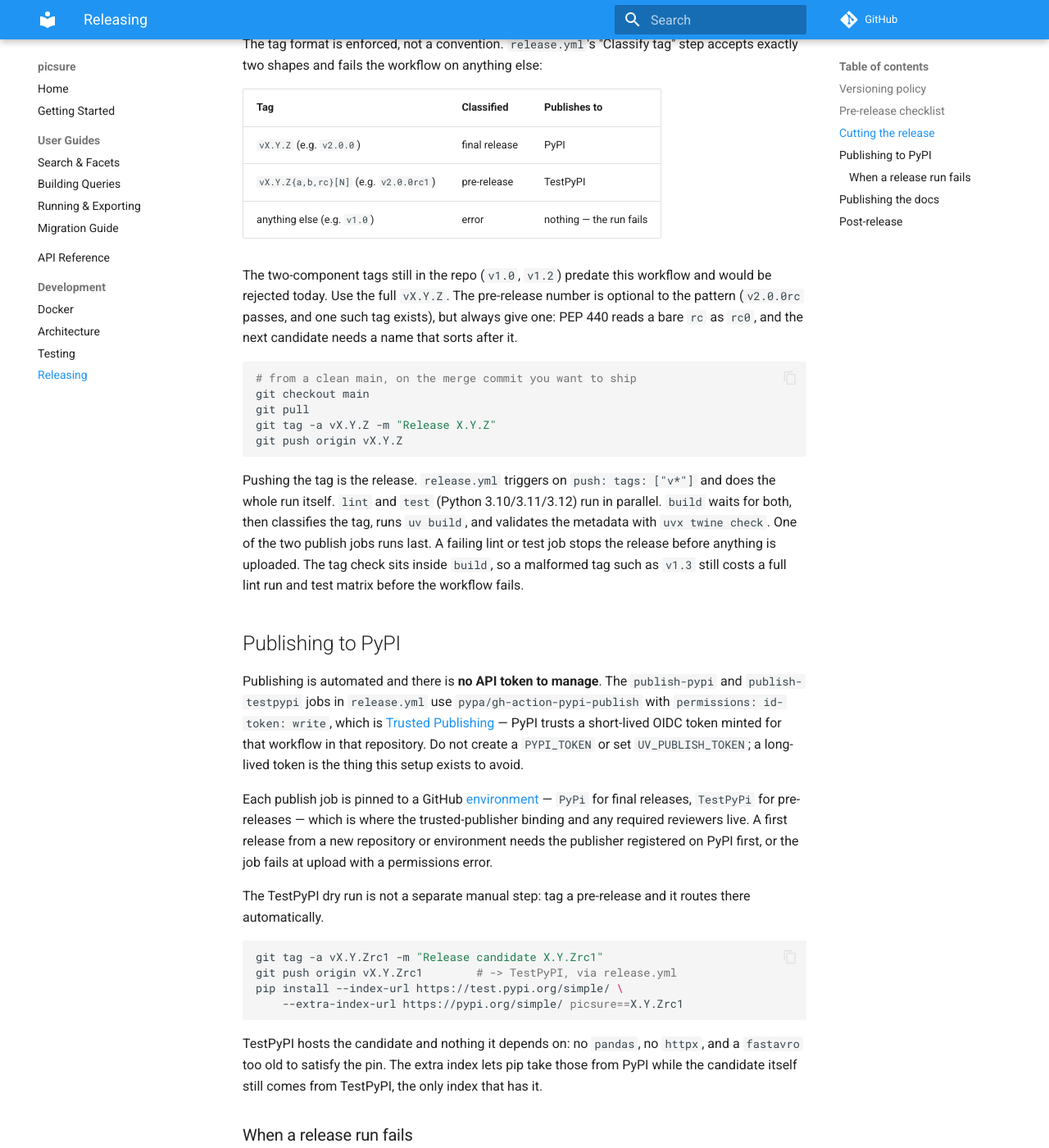
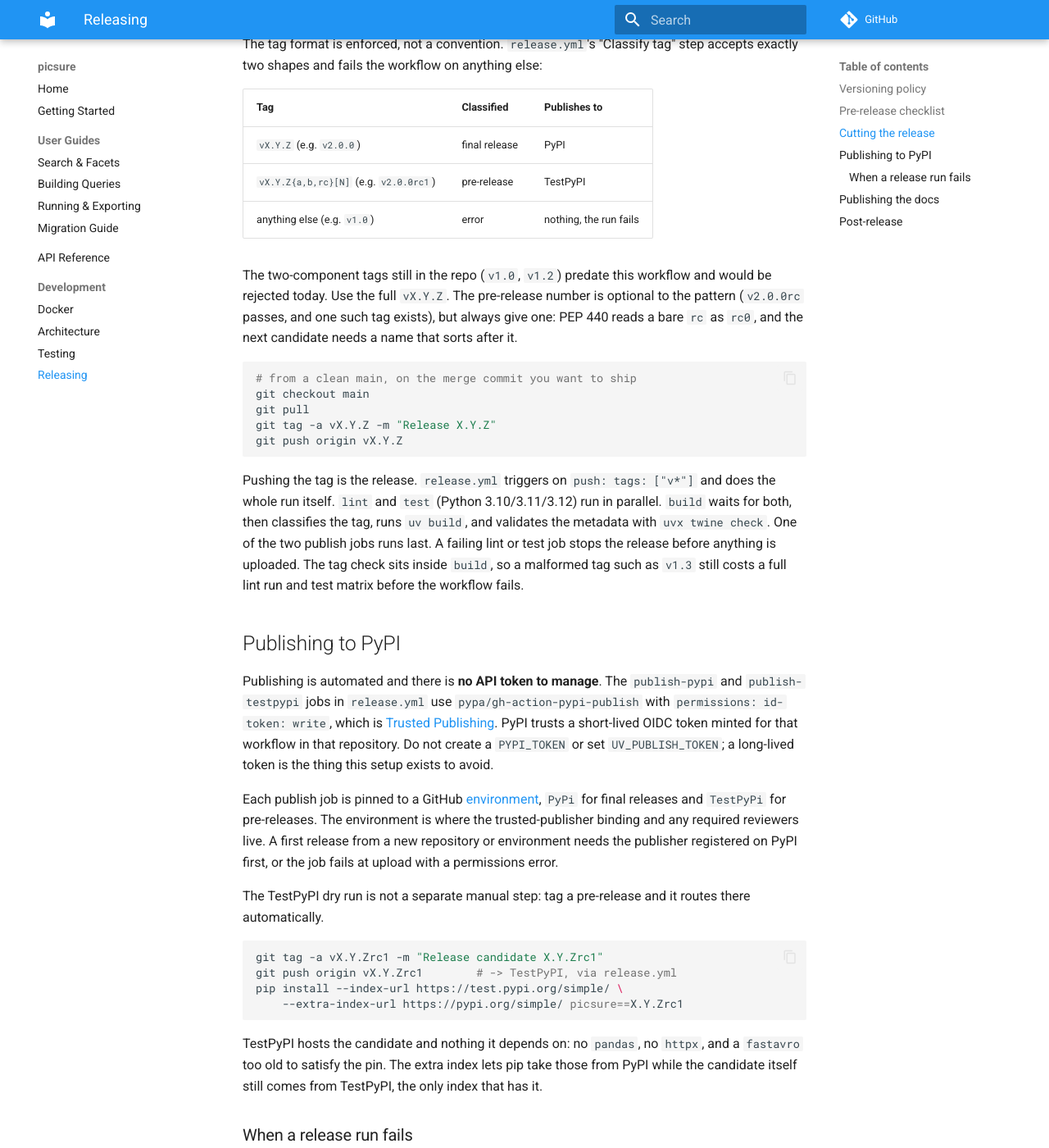
Before and after one commit to hms-dbmi/pic-sure-python-adapter-hpds, an MkDocs documentation site: the page built from docs/development/releasing.md, in a window 1280 px wide and 1400 px high, scrolled down 1536 px. Shown: the whole window at 82% size. Built offline with MkDocs 1.6.1 and Material for MkDocs 9.7.7, drawn with Linux system fonts in a browser that asks for light colours; comment, search, counter and statistics services are not loaded.

Commit message:
docs: drop em dashes from the prose this branch added

```diff
--- a/docs/development/releasing.md
+++ b/docs/development/releasing.md
@@ -72,7 +72,7 @@ on anything else:
 |---|---|---|
 | `vX.Y.Z` (e.g. `v2.0.0`) | final release | PyPI |
 | `vX.Y.Z{a,b,rc}[N]` (e.g. `v2.0.0rc1`) | pre-release | TestPyPI |
-| anything else (e.g. `v1.0`) | error | nothing — the run fails |
+| anything else (e.g. `v1.0`) | error | nothing, the run fails |
 
 The two-component tags still in the repo (`v1.0`, `v1.2`) predate
 this workflow and would be rejected today. Use the full `vX.Y.Z`.
@@ -104,15 +104,16 @@ Publishing is automated and there is **no API token to manage**. The
 `publish-pypi` and `publish-testpypi` jobs in `release.yml` use
 `pypa/gh-action-pypi-publish` with `permissions: id-token: write`,
 which is [Trusted
-Publishing](https://docs.pypi.org/trusted-publishers/) — PyPI trusts
+Publishing](https://docs.pypi.org/trusted-publishers/). PyPI trusts
 a short-lived OIDC token minted for that workflow in that repository.
 Do not create a `PYPI_TOKEN` or set `UV_PUBLISH_TOKEN`; a long-lived
 token is the thing this setup exists to avoid.
 
 Each publish job is pinned to a GitHub
-[environment](https://github.com/hms-dbmi/pic-sure-python-adapter-hpds/settings/environments)
-— `PyPi` for final releases, `TestPyPi` for pre-releases — which is
-where the trusted-publisher binding and any required reviewers live.
+[environment](https://github.com/hms-dbmi/pic-sure-python-adapter-hpds/settings/environments),
+`PyPi` for final releases and `TestPyPi` for pre-releases. The
+environment is where the trusted-publisher binding and any required
+reviewers live.
 A first release from a new repository or environment needs the
 publisher registered on PyPI first, or the job fails at upload with a
 permissions error.
```
Also changed, not shown: docs/development/architecture.md (+3 -3 lines).
